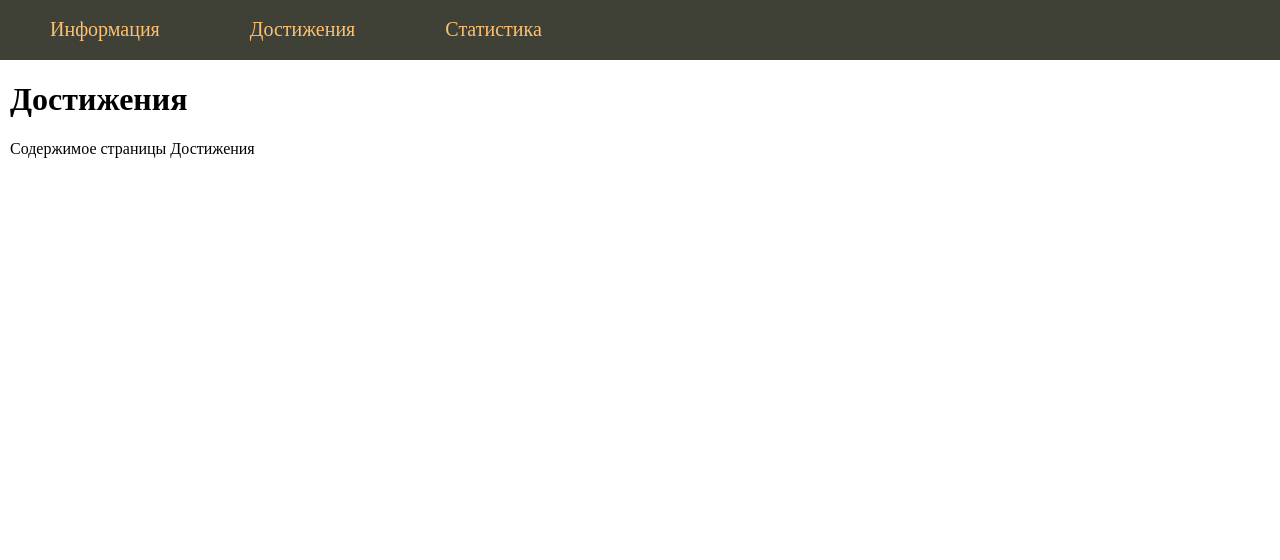
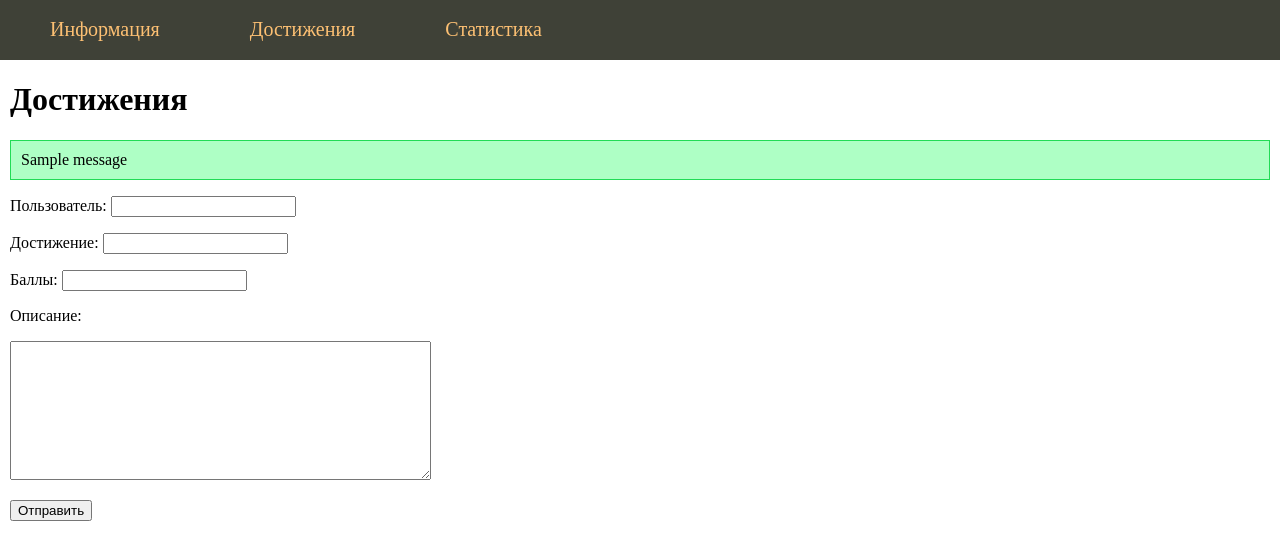
Before and after one commit to Olmazurova/test_task_progress, a Flask app: page /achievements in a window 1280 px wide. Shown: the top 560 px of the page. Run offline with Flask 3, Linux system fonts and the light colour scheme; one stand-in notice (Sample message) is shown.

Commit message:
Добавлены пуш сообщения в формÑу достиженийÐ

```diff
--- a/app.py
+++ b/app.py
@@ -1,7 +1,7 @@
-from flask import Flask, render_template, url_for, request
+from flask import Flask, render_template, url_for, request, flash
 
 app = Flask(__name__)
-
+app.config['SECRET_KEY'] = '123456789qwerty'
 menu = [{"name": "Информация", "url": "information"},
         {"name": "Достижения", "url": "achievements"},
         {"name": "Статистика", "url": "statistics"}]
@@ -12,8 +12,14 @@ def index():
     return render_template('index.html', menu=menu)
 
 
-@app.route("/achievements")
+@app.route("/achievements", methods=["POST", "GET"])
 def achievements():
+    if request.method == 'POST':
+        if len(request.form["username"]) > 2:
+            flash('Достижение добавлено', category='success')
+        else:
+            flash("Ошибка отправки", category='error')
+
     print(url_for('achievements'))
     return render_template('achievements.html', title="Достижения", menu=menu)
 
@@ -23,10 +29,8 @@ def profile(username, path):
     return f"Пользователь: {username}"
 
 
-@app.route("/statistics", methods=["POST", "GET"])
+@app.route("/statistics")
 def statistics():
-    if request.method == 'POST':
-        print(request.form)
     return render_template('statistics.html', title="Статистика достижений", menu=menu)
 
 # with app.test_request_context():  # искусственное создание запроса, чтобы посмотреть как работает функция
--- a/static/css/styles.css
+++ b/static/css/styles.css
@@ -45,13 +45,21 @@ div.content {
     margin: 10px;
 }
 
-.from-contact label {
+.from-achievements label {
     display: inline-block;
     min-width: 80px;
 }
-.from-contact p {margin: 10px 0 10px 0;}
-.from-contact input[type=submit], textarea {
+.from-achievements p {margin: 10px 0 10px 0;}
+.from-achievements input[type=submit], textarea {
     font-size: 16px;
 }
 
 .flash {padding: 10px;}
+.flash.success {
+    border: 1px solid #21DB56;
+    background: #AEFFC5;
+}
+.flash.error {
+    border: 1px solid #FF4343;
+    background: #FF9C9C;
+}
--- a/templates/achievements.html
+++ b/templates/achievements.html
@@ -2,5 +2,15 @@
 
 {% block content %}
 {{ super() }}
-<p>Содержимое страницы Достижения
+{% for cat, msg in get_flashed_messages(True) %}
+<div class="flash {{cat}}">{{msg}}</div>
+{% endfor %}
+<form action="/achievements" method="post" class="form-achievements">
+  <p><label>Пользователь: </label> <input type="text" name="username" value="" required />
+  <p><label>Достижение: </label> <input type="text" name="achievement" value="" required />
+  <p><label>Баллы: </label> <input type="text" name="points" value="" required />
+  <p><label>Описание: </label>
+  <p><textarea name="message" rows="7" cols=40></textarea>
+  <p><input type="submit" value="Отправить" />
+</form>
     {% endblock %}
```
Also changed, not shown: templates/statistics.html (+1 -7 lines).
